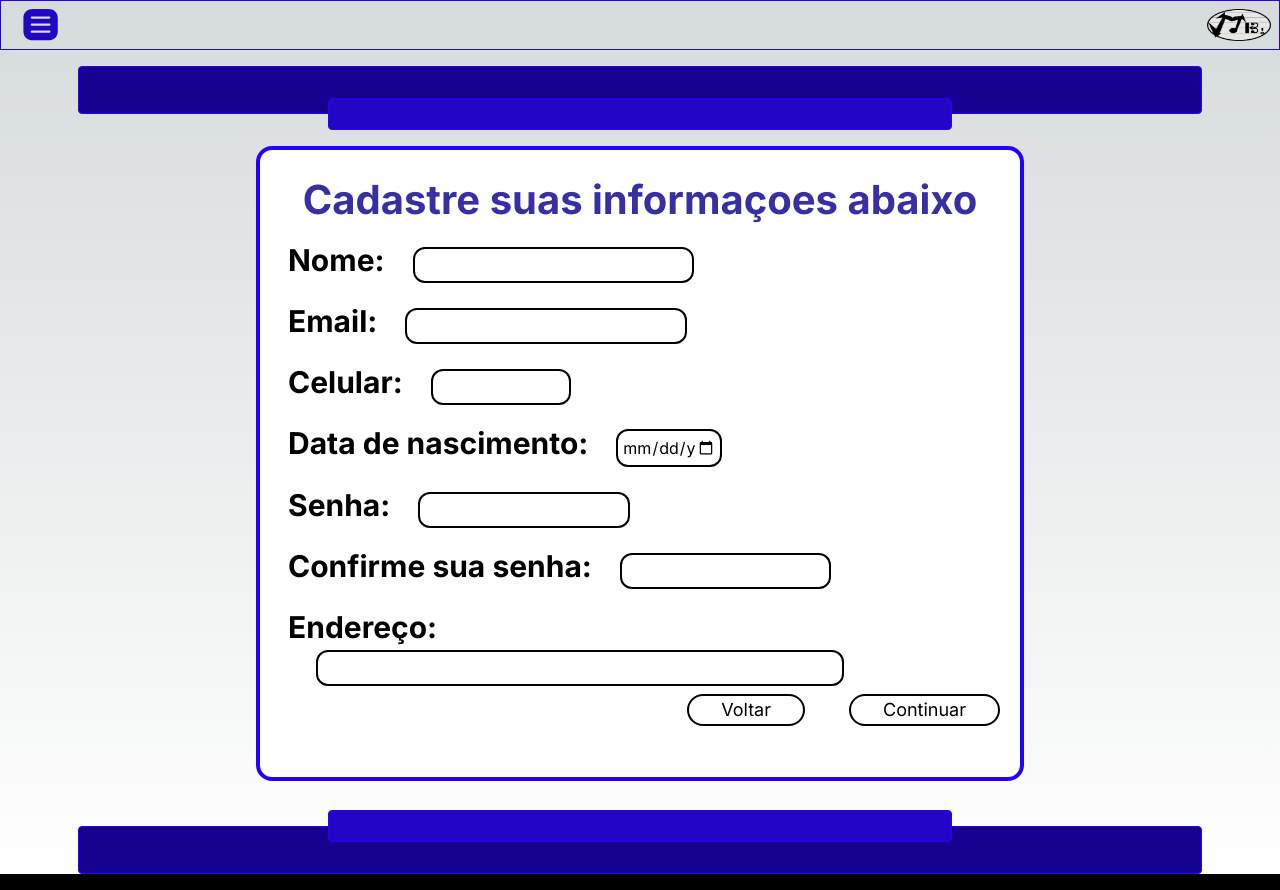
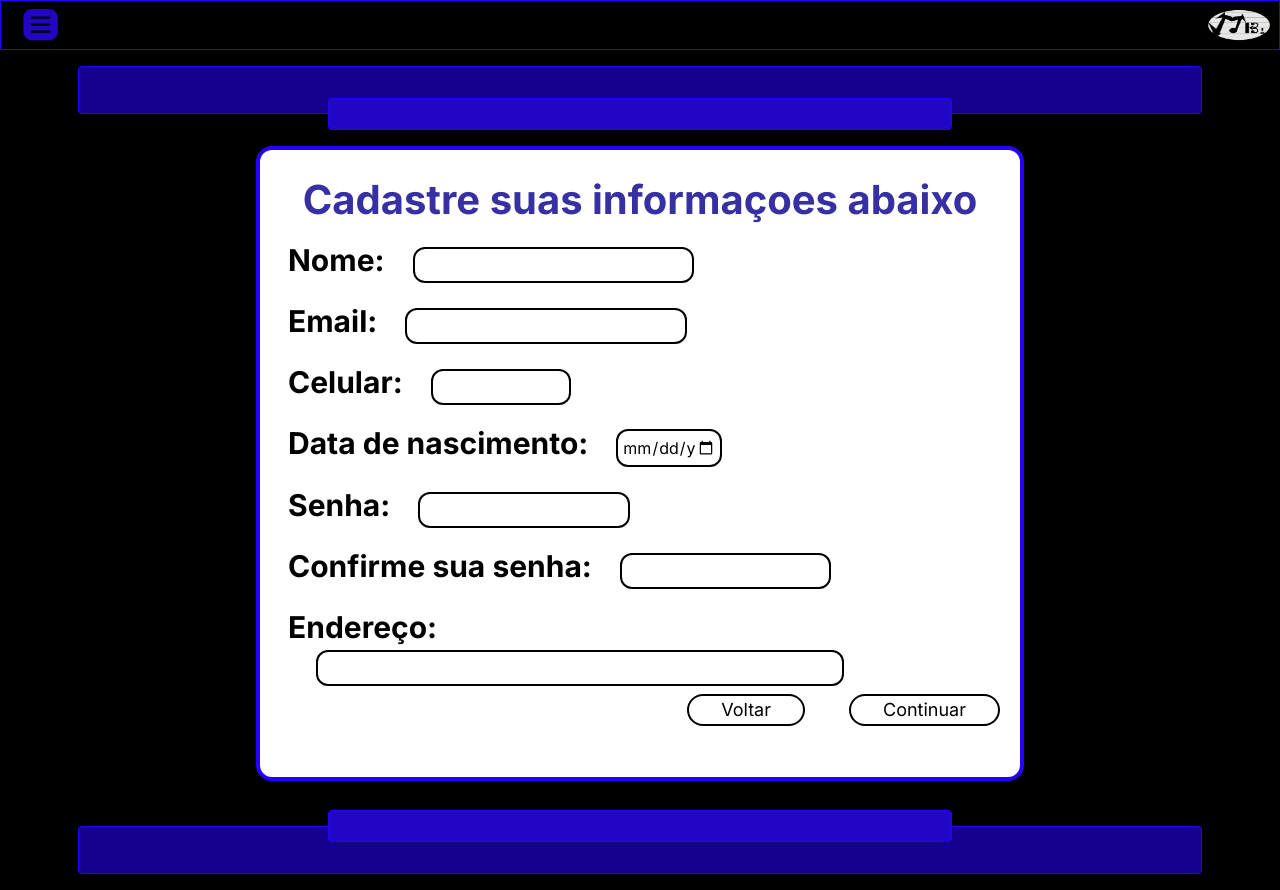
Before and after one commit to ExecutionCSR/matchband, a Next.js app: page /cadastro in a window 1280 px wide. Built offline with nearby package versions, Linux system fonts and the light colour scheme.

Commit message:
faznedo o layout

```diff
--- a/src/app/cadastro/page.jsx
+++ b/src/app/cadastro/page.jsx
@@ -1,48 +1,15 @@
 import Button from "@/components/button";
 import Header from "@/components/header";
 import Input from "@/components/input";
+import Layout from "@/components/layout1";
 import Link from "next/link";
 
 const Cadastro = () => {
     return (
-        <>
-            <Header />
-            <div className='m-4 flex flex-col justify-center  items-center'>
-                <div className='h-[3rem] w-[90%] bg-[#150190] rounded border-[1px] border-[#2400FF] '></div>
-                <div className='z-10 h-[2rem] w-[50%] rounded border-[1px] bg-[#2107C5] border-[#2400FF] mt-[-1rem]'></div>
-            </div>
+        <Layout >
             <div className="  w-[90% ] max-w-[80%] h-[81vh] text-black">
                 <form className=" flex flex-col ml-[25%] p-5 h-[98%] border-solid border-4 border-[#2400FF]  bg-white rounded-2xl" action="">
                     <h1 className="text-indigo-800 text-[40px] text-center font-bold">Cadastre suas informaçoes  abaixo</h1>
-                    {/*                     <div className="p-2">
-                        <label className="  text-center text-black text-[30px] font-bold" htmlFor="nome">Nome:</label>
-                        <input className=" ml-7 w-[40%] rounded-xl border-black border-2" name="nome" type="text" />
-                    </div>
-                    <div className="p-2">
-                        <label className="text-center text-black text-[30px] font-bold" htmlFor="email">Email:</label>
-                        <input className="ml-7 w-[40%] rounded-xl border-black border-2" name="email" type="text" />
-                    </div>
-                    <div className="p-2" >
-                        <label className="text-center text-black text-[30px] font-bold" htmlFor="telefone">Celular:</label>
-                        <input className="ml-7 w-[20%] rounded-xl border-black border-2" name="telefone" type="text" />
-                    </div>
-                    <div className="p-2">
-                        <label className="text-center text-black text-[30px] font-bold" htmlFor="idade"> Data de nascimento:</label>
-                        <input className="ml-7 w-[11%] rounded-xl border-black border-2" name="idade" type="text" />
-                    </div>
-                    <div className="p-2">
-                        <label className="text-center text-black text-[30px] font-bold" htmlFor="senha">Senha:</label>
-                        <input className="ml-7 w-[30%] rounded-xl border-black border-2" name="senha" type="Password" />
-                    </div>
-                    <div className="p-2">
-                        <label className="text-center text-black text-[30px] font-bold" htmlFor="confirma">Confirme sua senha:</label>
-                        <input className="ml-7 w-[30%] rounded-xl border-black border-2" name="confirma" type="password" />
-                    </div>
-                    <div className="p-2">
-                        <label className="text-center text-black text-[30px] font-bold" htmlFor="endereco">Endereço:</label>
-                        <input className="ml-7 w-[75%] rounded-xl border-black border-2" type="text" name="endereco" />
-                    </div> */}
-
                     <Input nome="nome" titulo="Nome:" />
                     <Input tipo="email" nome="email" titulo="Email:" />
                     <Input nome="celular" titulo="Celular:" width="w-[20%]" />
@@ -62,12 +29,7 @@ const Cadastro = () => {
 
                 </form>
             </div>
-            <div className='m-4 flex flex-col-reverse justify-center  items-center'>
-                <div className='h-[3rem] w-[90%] bg-[#150190] rounded border-[1px]  border-[#2400FF]'></div>
-                <div className='z-10 h-[2rem] w-[50%] rounded border-[1px] bg-[#2107C5] border-[#2400FF] mb-[-1rem]'></div>
-            </div>
-
-        </>
+        </Layout>
     );
 };
 
--- a/src/app/paginainicial/page.jsx
+++ b/src/app/paginainicial/page.jsx
@@ -1,21 +1,25 @@
 
 import Header from "@/components/header";
+import Layout from "@/components/layout1";
 import Login from "../login/page";
 
 const PaginaInicial = () => {
     return (
-        <main className='bg-black'>
+        <Layout>
+            <Login />
+        </Layout>
+        /*         <main className='bg-black'>
                     <Header />
                     <div className='m-4 flex flex-col justify-center  items-center'>
                         <div className='h-[3rem] w-[90%] bg-[#150190] rounded border-[1px] border-[#2400FF] '></div>
                         <div className='z-10 h-[2rem] w-[50%] rounded border-[1px] bg-[#2107C5] border-[#2400FF] mt-[-1rem]'></div>
                     </div>
-            <Login />
+
                     <div className='m-4 flex flex-col-reverse justify-center  items-center'>
                         <div className='h-[3rem] w-[90%] bg-[#150190] rounded border-[1px] border-[#2400FF] '></div>
                         <div className='z-10 h-[2rem] w-[50%] rounded border-[1px] bg-[#2107C5] border-[#2400FF] mb-[-1rem]'></div>
                     </div>
-        </main>
+                </main> */
 
     )
 }
--- /dev/null
+++ b/src/components/layout1.jsx
@@ -0,0 +1,18 @@
+import Header from "./Header";
+
+export default function Layout({ children }) {
+    return (
+        <main className='bg-black'>
+            <Header />
+            <div className='m-4 flex flex-col justify-center  items-center'>
+                <div className='h-[3rem] w-[90%] bg-[#150190] rounded border-[1px] border-[#2400FF] '></div>
+                <div className='z-10 h-[2rem] w-[50%] rounded border-[1px] bg-[#2107C5] border-[#2400FF] mt-[-1rem]'></div>
+            </div>
+            {children}
+            <div className='m-4 flex flex-col-reverse justify-center  items-center'>
+                <div className='h-[3rem] w-[90%] bg-[#150190] rounded border-[1px] border-[#2400FF] '></div>
+                <div className='z-10 h-[2rem] w-[50%] rounded border-[1px] bg-[#2107C5] border-[#2400FF] mb-[-1rem]'></div>
+            </div>
+        </main>
+    )
+}
```
Lines whose indentation alone changed are shown as unchanged.
